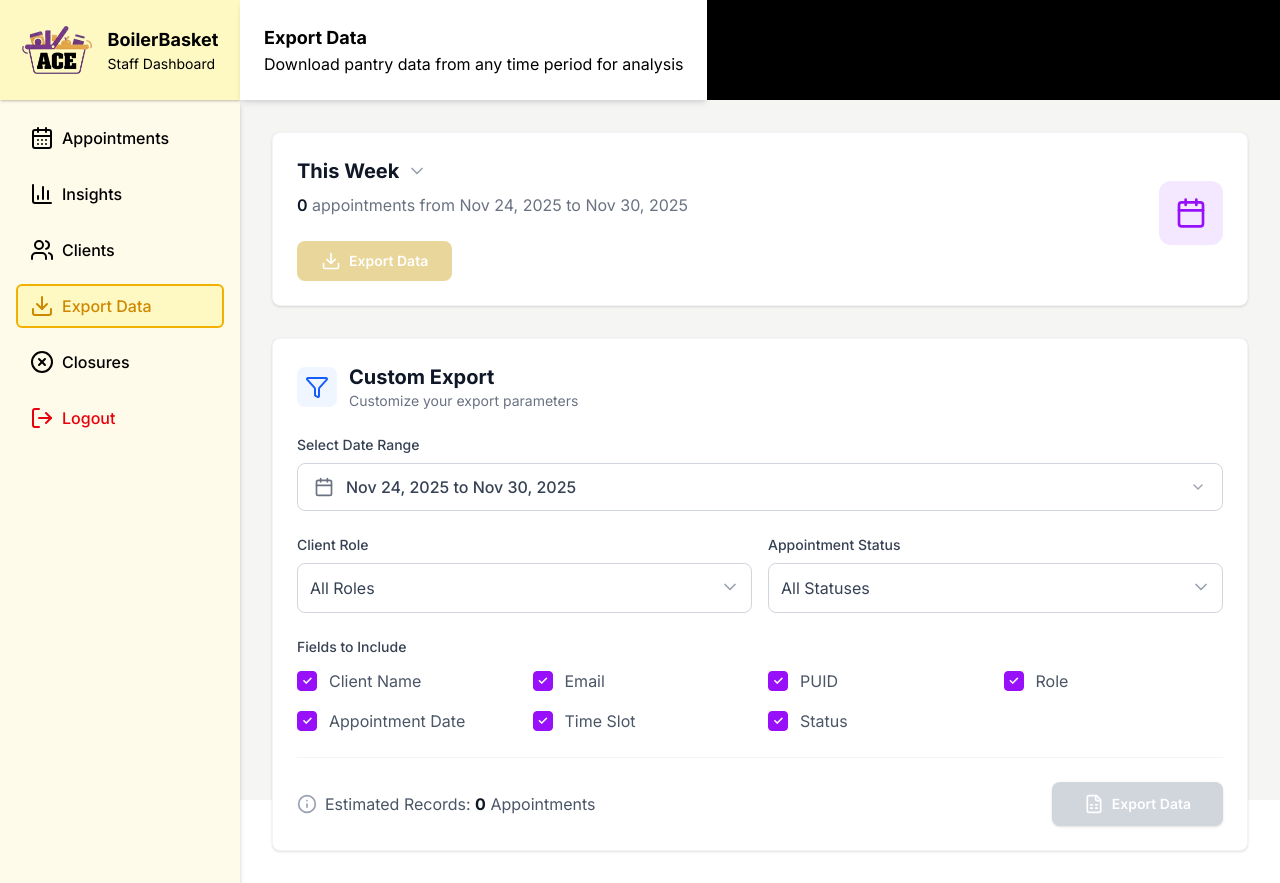
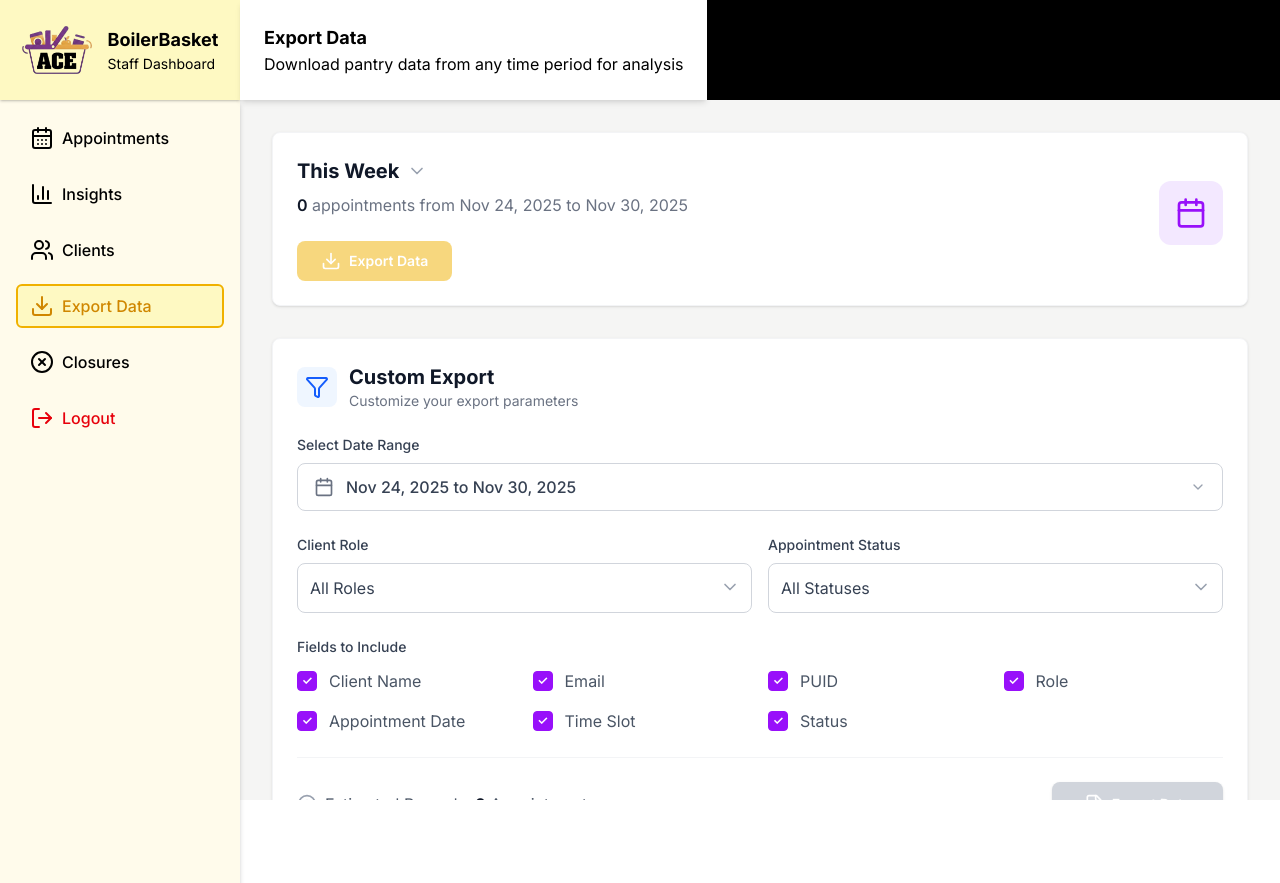
Before and after one commit to vivankumarr/boilerbasket, a Next.js app: page /admin/exports in a window 1280 px wide. After the commit the page ends 800 px from the top, so only its background shows below. Built offline with nearby package versions, Linux system fonts and the light colour scheme; no server answers; the database is empty.

Commit message:
Fix issue in Exports + Closures pages where content is taller than viewport

```diff
--- a/src/app/admin/closures/UI.jsx
+++ b/src/app/admin/closures/UI.jsx
@@ -78,7 +78,7 @@ export default function UI({dates})  {
   }
 
   return (
-    <div className="flex h-screen">
+    <div className="flex h-full overflow-y-auto">
       <div className="flex-1 h-screen">
         <div className="bg-white rounded p-6 m-6 shadow-lg flex flex-col justify-center">
           <div className="h-1/2">
@@ -104,7 +104,7 @@ export default function UI({dates})  {
                   <div className="flex justify-end mt-2 pt-2 border-t border-gray-100">
                     <button
                       onClick={() => {changeVisible(false)}}
-                      className="text-sm text-purple-600 font-medium hover:text-purple-800"
+                      className="text-sm text-purple-600 font-medium hover:text-purple-800 cursor-pointer"
                     >
                       Done
                     </button>
--- a/src/app/admin/exports/page.jsx
+++ b/src/app/admin/exports/page.jsx
@@ -174,7 +174,7 @@ export default function ExportsPage() {
   }
 
   return (
-    <div className="p-8 w-full mx-auto space-y-8">
+    <div className="h-full overflow-y-auto p-8 w-full mx-auto space-y-8">
 
       {/* Quick export card */}
       <div className="bg-white p-6 rounded-lg shadow-sm border border-gray-100 flex justify-between items-start w-full">
@@ -207,7 +207,7 @@ export default function ExportsPage() {
           <button
             onClick={handleExport}
             disabled={isExporting || estimatedCount === 0}
-            className="cursor-pointer bg-[#D4AF37] hover:bg-[#c4a130] text-white px-6 py-2.5 rounded-lg font-medium flex items-center gap-2 transition-colors disabled:opacity-50 disabled:cursor-not-allowed"
+            className="cursor-pointer bg-yellow-500 hover:bg-yellow-600 text-white px-6 py-2.5 rounded-lg font-medium flex items-center gap-2 transition-colors disabled:opacity-50 disabled:cursor-not-allowed"
           >
             {isExporting ? (
               <>
@@ -247,7 +247,7 @@ export default function ExportsPage() {
 
             <button
               onClick={() => setIsCalendarOpen(!isCalendarOpen)}
-              className="w-full border border-gray-300 h-12 rounded-lg flex flex-row items-center justify-between px-4 hover:bg-slate-50 cursor-pointer transition-colors focus:ring-2 focus:ring-[#D4AF37]"
+              className="w-full border border-gray-300 h-12 rounded-lg flex flex-row items-center justify-between px-4 hover:bg-slate-50 cursor-pointer transition-colors focus:ring-2 focus:ring-yellow-500"
             >
               <div className="flex items-center gap-3">
                 <CalendarIcon className="text-gray-500 w-5 h-5"/>
@@ -293,7 +293,7 @@ export default function ExportsPage() {
                 <select
                   value={roleFilter}
                   onChange={(e) => setRoleFilter(e.target.value)}
-                  className="w-full appearance-none bg-white border border-gray-300 rounded-lg p-3 text-gray-700 focus:ring-2 focus:ring-[#D4AF37] outline-none"
+                  className="w-full appearance-none bg-white border border-gray-300 rounded-lg p-3 text-gray-700 focus:ring-2 focus:ring-yellow-500 outline-none"
                 >
                   <option>All Roles</option>
                   <option>Student</option>
@@ -310,7 +310,7 @@ export default function ExportsPage() {
                 <select
                   value={statusFilter}
                   onChange={(e) => setStatusFilter(e.target.value)}
-                  className="w-full appearance-none bg-white border border-gray-300 rounded-lg p-3 text-gray-700 focus:ring-2 focus:ring-[#D4AF37] outline-none"
+                  className="w-full appearance-none bg-white border border-gray-300 rounded-lg p-3 text-gray-700 focus:ring-2 focus:ring-yellow-500 outline-none"
                 >
                   <option>All Statuses</option>
                   <option>Checked-In</option>
--- a/src/app/admin/insights/PredictionLineChart.jsx
+++ b/src/app/admin/insights/PredictionLineChart.jsx
@@ -34,8 +34,6 @@ export default function PredictionLineChart ({arrangement}) {
     const lower = arrangement.lower.slice(0, 12);
     const upper = arrangement.upper.slice(0, 12);
     const actual = arrangement.actual.slice(0, 12);
-
-    console.log(actual);
 
     const data = {
         labels,
@@ -78,7 +76,7 @@ export default function PredictionLineChart ({arrangement}) {
         plugins: {
             title : {
                 display: true,
-                text: 'Predicted Visitors for the Next Twelve Dates',
+                text: 'Predicted # of Visitors for Upcoming Days',
                 font: {
                     size: 20,
                     family: "Inter"
--- a/src/app/admin/insights/page.jsx
+++ b/src/app/admin/insights/page.jsx
@@ -172,10 +172,6 @@ function averageVisitDuration(data) {
     if (data[i].check_in_time == null || data[i].check_out_time == null) continue;
     const end = new Date(data[i].check_out_time);
     const start = new Date(data[i].check_in_time);
-    console.log(start);
-    console.log(end);
-    console.log(end-start);
-
     totalMinutes += (end-start) / 60000;
     count++;
   }
```
Also changed, not shown: src/app/admin/layout.jsx (+0 -8 lines).
